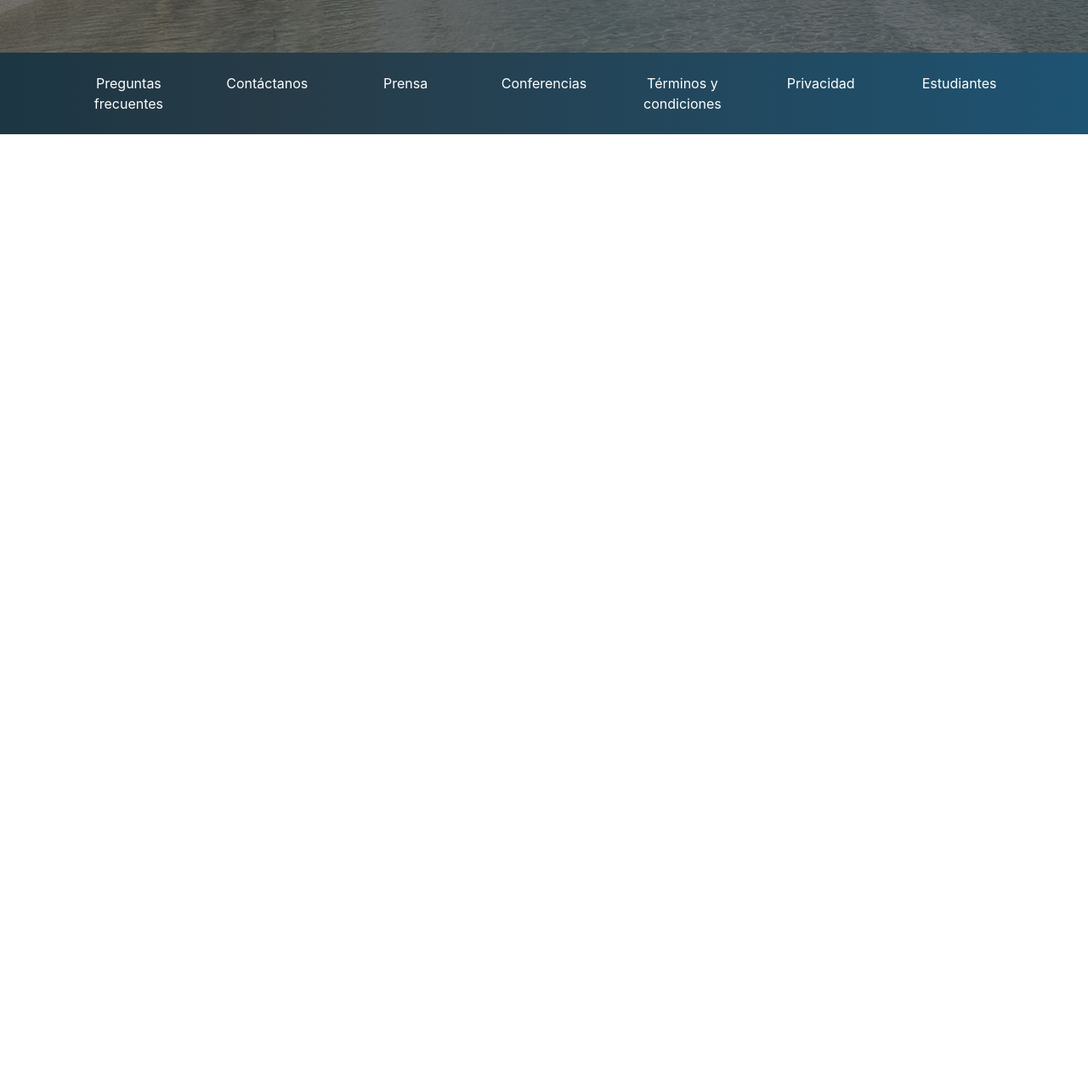
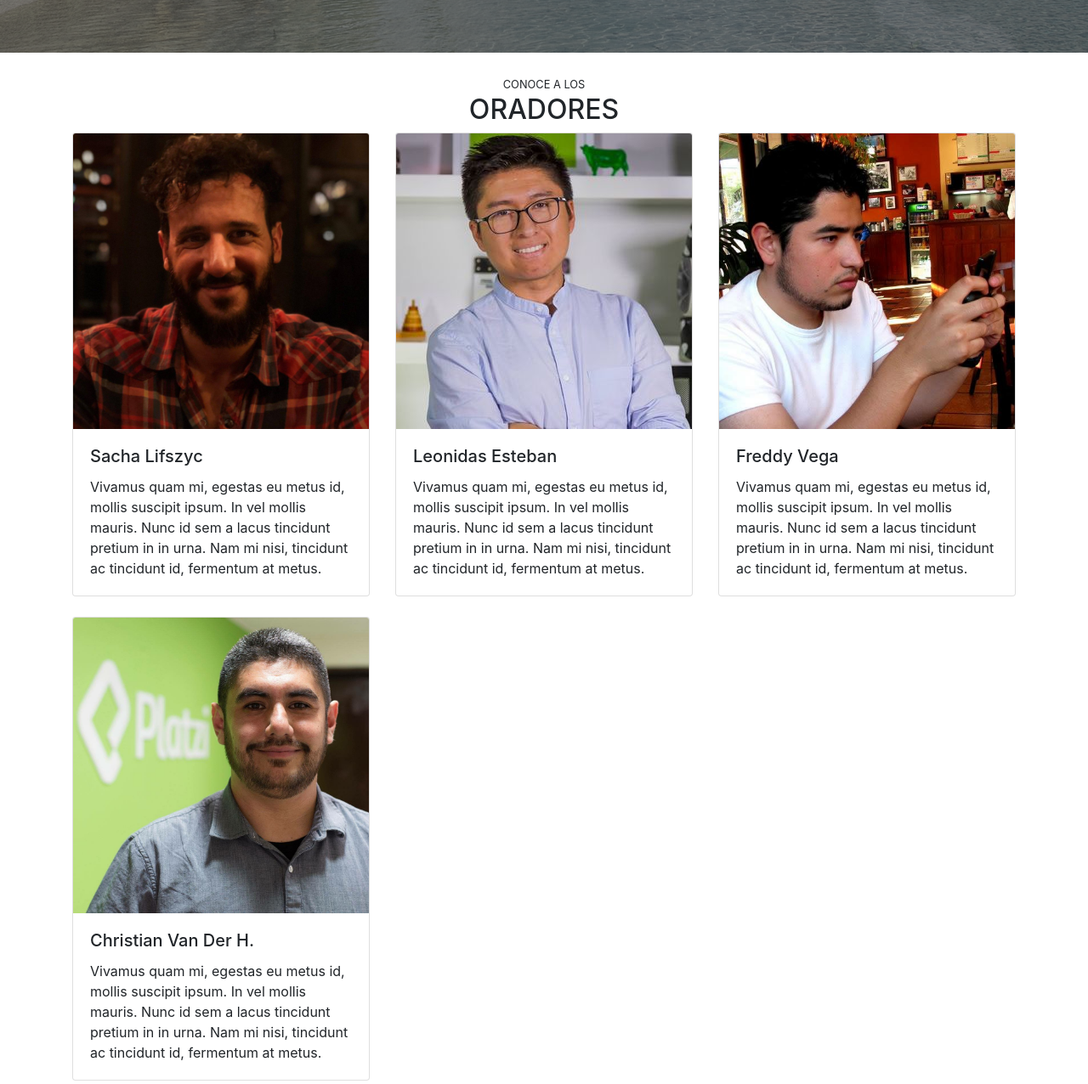
Before and after one commit to platzi/bootstrap, a plain HTML site: page index.html in a window 1280 px wide. Shown: the part 554-1830 px from the top of the page at 85% size. Before the commit the page ends 800 px from the top, so only its background shows below. Drawn offline with nearby package versions, Linux system fonts and the light colour scheme.

Commit message:
Agregando cards

```diff
--- a/index.html
+++ b/index.html
@@ -82,6 +82,57 @@
     </main>
     <!-- /Main -->
 
+    <!-- Speakers -->
+    <section id="speakers" class="mt-4">
+      <div class="container">
+        <div class="row">
+          <div class="col text-center text-uppercase">
+            <small>Conoce a los</small>
+            <h2>Oradores</h2>
+          </div>
+        </div>
+        <div class="row">
+          <div class="col-md-4 mb-4">
+            <div class="card">
+              <img class="card-img-top" src="assets/speakers/sacha.jpg" alt="Foto de Sacha">
+              <div class="card-body">
+                <h5 class="card-title">Sacha Lifszyc</h5>
+                <p class="card-text">Vivamus quam mi, egestas eu metus id, mollis suscipit ipsum. In vel mollis mauris. Nunc id sem a lacus tincidunt pretium in in urna. Nam mi nisi, tincidunt ac tincidunt id, fermentum at metus.</p>
+              </div>
+            </div>
+          </div>
+          <div class="col-md-4 mb-4">
+            <div class="card">
+              <img class="card-img-top" src="assets/speakers/leonidas2.jpeg" alt="Foto de Sacha">
+              <div class="card-body">
+                <h5 class="card-title">Leonidas Esteban</h5>
+                <p class="card-text">Vivamus quam mi, egestas eu metus id, mollis suscipit ipsum. In vel mollis mauris. Nunc id sem a lacus tincidunt pretium in in urna. Nam mi nisi, tincidunt ac tincidunt id, fermentum at metus.</p>
+              </div>
+            </div>
+          </div>
+          <div class="col-md-4 mb-4">
+            <div class="card">
+              <img class="card-img-top" src="assets/speakers/freddy.jpeg" alt="Foto de Sacha">
+              <div class="card-body">
+                <h5 class="card-title">Freddy Vega</h5>
+                <p class="card-text">Vivamus quam mi, egestas eu metus id, mollis suscipit ipsum. In vel mollis mauris. Nunc id sem a lacus tincidunt pretium in in urna. Nam mi nisi, tincidunt ac tincidunt id, fermentum at metus.</p>
+              </div>
+            </div>
+          </div>
+          <div class="col-md-4 mb-4">
+            <div class="card">
+              <img class="card-img-top" src="assets/speakers/cvander.jpeg" alt="Foto de Sacha">
+              <div class="card-body">
+                <h5 class="card-title">Christian Van Der H.</h5>
+                <p class="card-text">Vivamus quam mi, egestas eu metus id, mollis suscipit ipsum. In vel mollis mauris. Nunc id sem a lacus tincidunt pretium in in urna. Nam mi nisi, tincidunt ac tincidunt id, fermentum at metus.</p>
+              </div>
+            </div>
+          </div>
+        </div>
+      </div>
+    </section>
+    <!-- /Speakers -->
+
     <!-- Footer -->
     <footer id="footer" class="pb-4 pt-4">
       <div class="container">
```
Also changed, not shown: assets/speakers/cvander.jpeg (added), assets/speakers/freddy.jpeg (added), assets/speakers/leonidas.jpeg (added), assets/speakers/leonidas2.jpeg (added), assets/speakers/sacha.jpg (added).
